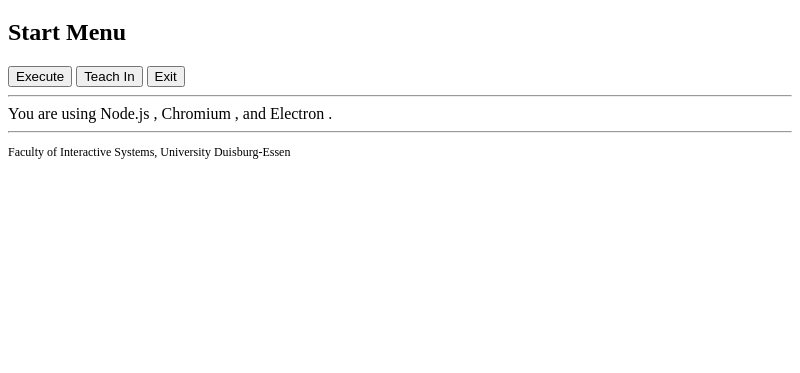
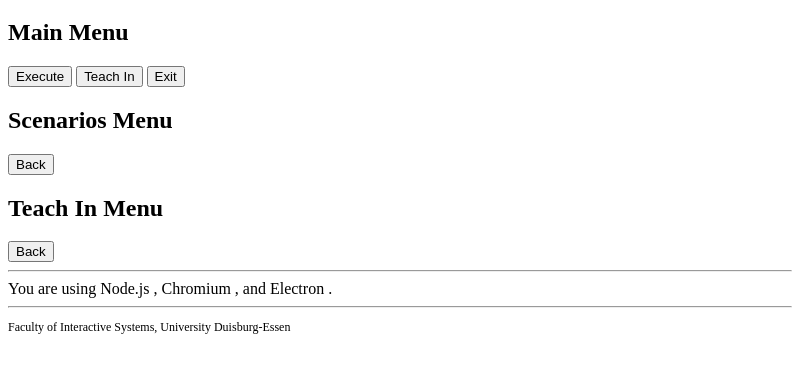
Before and after one commit to wasb1/teach-in-web-app, an Electron app: page src/index.html in a window 800 px wide. Shown: the part 133-506 px from the top of the page. Drawn offline with Linux system fonts and the light colour scheme.

Commit message:
added possible menus

```diff
--- a/src/index.html
+++ b/src/index.html
@@ -15,13 +15,28 @@
         <img src="../assets/isy-logo.png" class="logo">
         <img src="../assets/UDE-logo.svg" class="logo">
     </header>
+
     <h1>Teach-in Web Interface</h1>
-    <div class="start-menu">
-        <h2>Start Menu</h2>
+
+    <!--Menus Draft-->
+    <div class="main-menu">
+        <h2>Main Menu</h2>
         <button>Execute</button>
         <button>Teach In</button>
         <button>Exit</button>
     </div>
+
+    <div class="scenarios-menu">
+        <h2>Scenarios Menu</h2>
+        <div id="scenarios-list"></div>
+        <button class="back-main">Back</button>
+    </div>
+
+    <div class="teach-in-menu">
+        <h2>Teach In Menu</h2>
+        <button class="back-main">Back</button>
+    </div>
+
 
     <hr>
     You are using Node.js <span id="node-version"></span>,
@@ -31,8 +46,8 @@
     <footer>
         <p>Faculty of Interactive Systems, University Duisburg-Essen</p>
     </footer>
+
     <!-- You can also require other files to run in this process -->
-
     <script src="./renderer.js"></script>
 </body>
 
```
